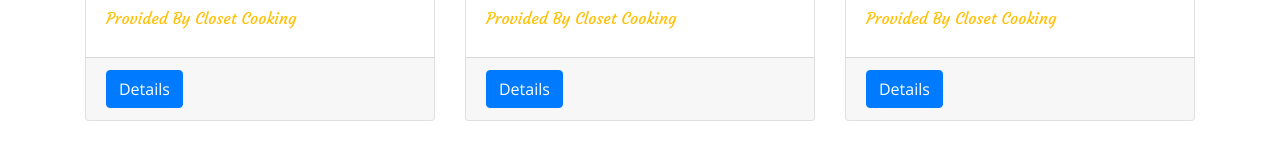
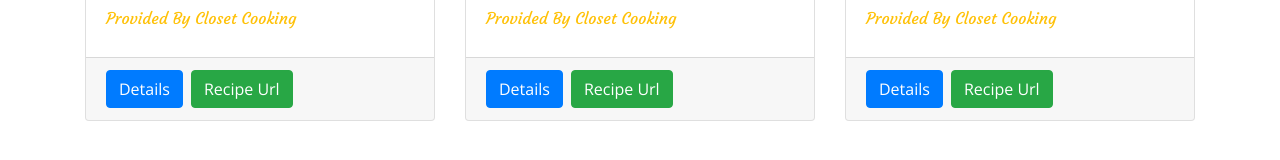
Before and after one commit to spiritxhx/react-recipe-app, a React (Create React App) app: page / in a window 1280 px wide. Shown: the part 466-626 px from the top of the page. Built offline with nearby package versions, Linux system fonts and the light colour scheme.

Commit message:
add a button as a url link for the recipe url

```diff
--- a/src/components/Recipe.js
+++ b/src/components/Recipe.js
@@ -27,9 +27,18 @@
             </div>
             <div className="card-footer">
               <button type="button"
-                className="btn btn-primary text-capitalize">
+                className="btn btn-primary text-capitalize"
+              >
                 details
-                </button>
+              </button>
+              <a
+                href={source_url}
+                className="btn btn-success mx-2 text-capitalize"
+                target="_blank"
+                rel="noopener noreferrer"
+              >
+                recipe url
+              </a>
             </div>
           </div>
         </div>
```
